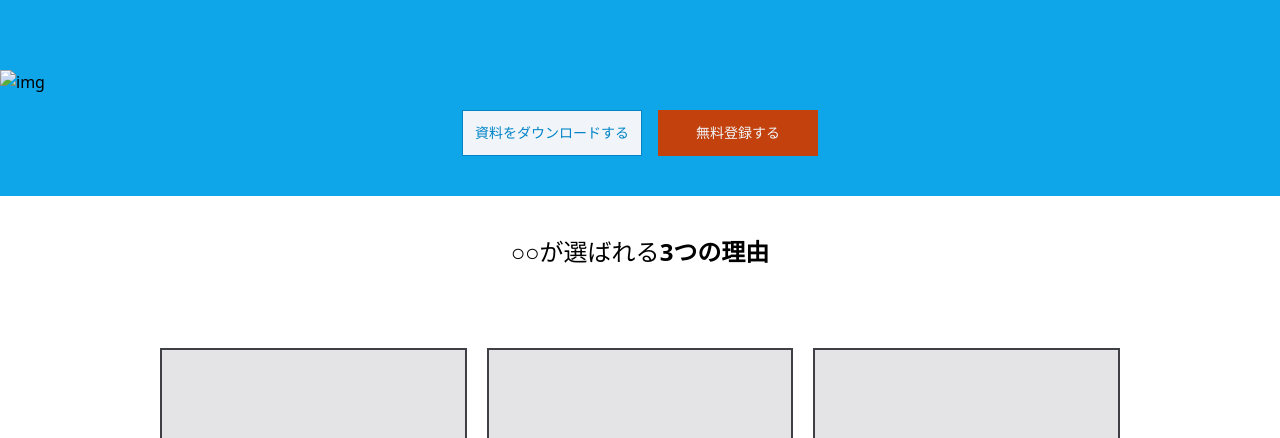
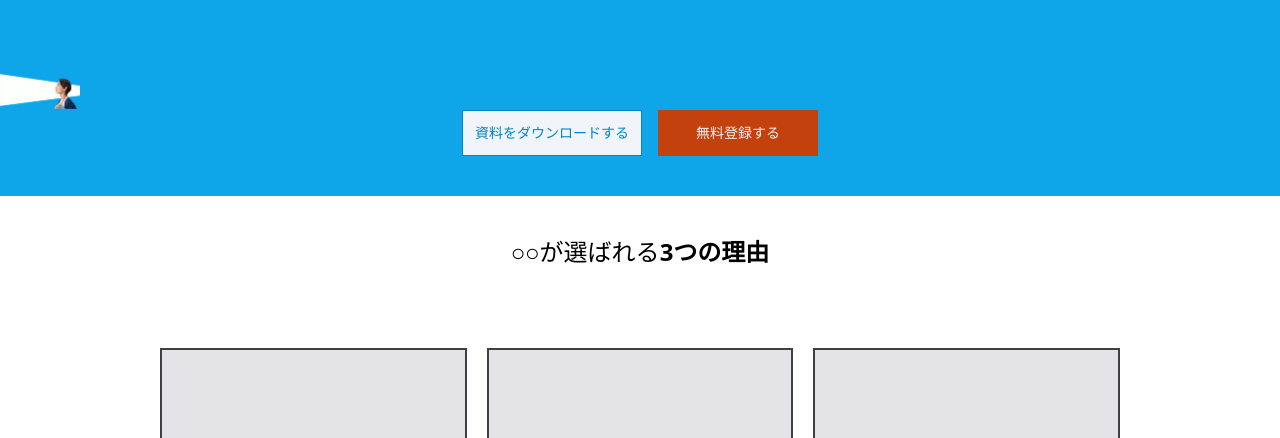
Before and after one commit to bonniarc/practice, a website: page public/index.html in a window 1280 px wide. Shown: the part 362-800 px from the top of the page. Drawn offline with nearby package versions, Linux system fonts and the light colour scheme.

Commit message:
fixing image issue thank you to imti

```diff
--- a/public/index.html
+++ b/public/index.html
@@ -44,7 +44,7 @@
                        <h1 class="mx-8 px-10 pt-20 pb-5 text-5xl text-slate-100">新しい<span class="text-7xl">自分</span>に</h1>
                        <h1 class="mx-8 px-10 pb-20 text-5xl text-slate-100">出会おう。</h1>
 
-                       <img class="h-10" src="" alt="img">
+                       <img class="h-10" src="../thelady.PNG" alt="img">
 
                      <div= class="flex justify-center text-sm space-x-4">
                         <button href="#" class="p-3 bg-slate-100 text-sky-600 border-sky-600 border">資料をダウンロードする</button>
```
Also changed, not shown: thelady.PNG (added), 1 other file.
